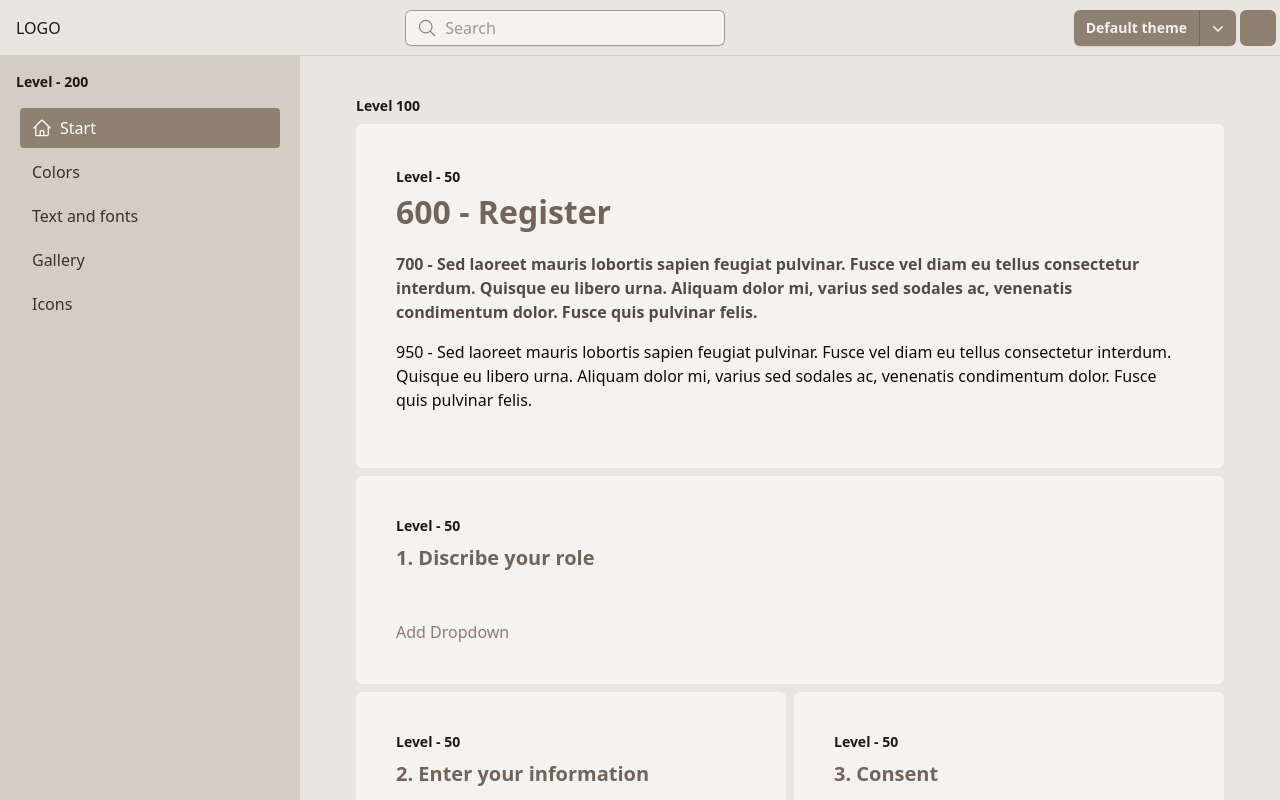
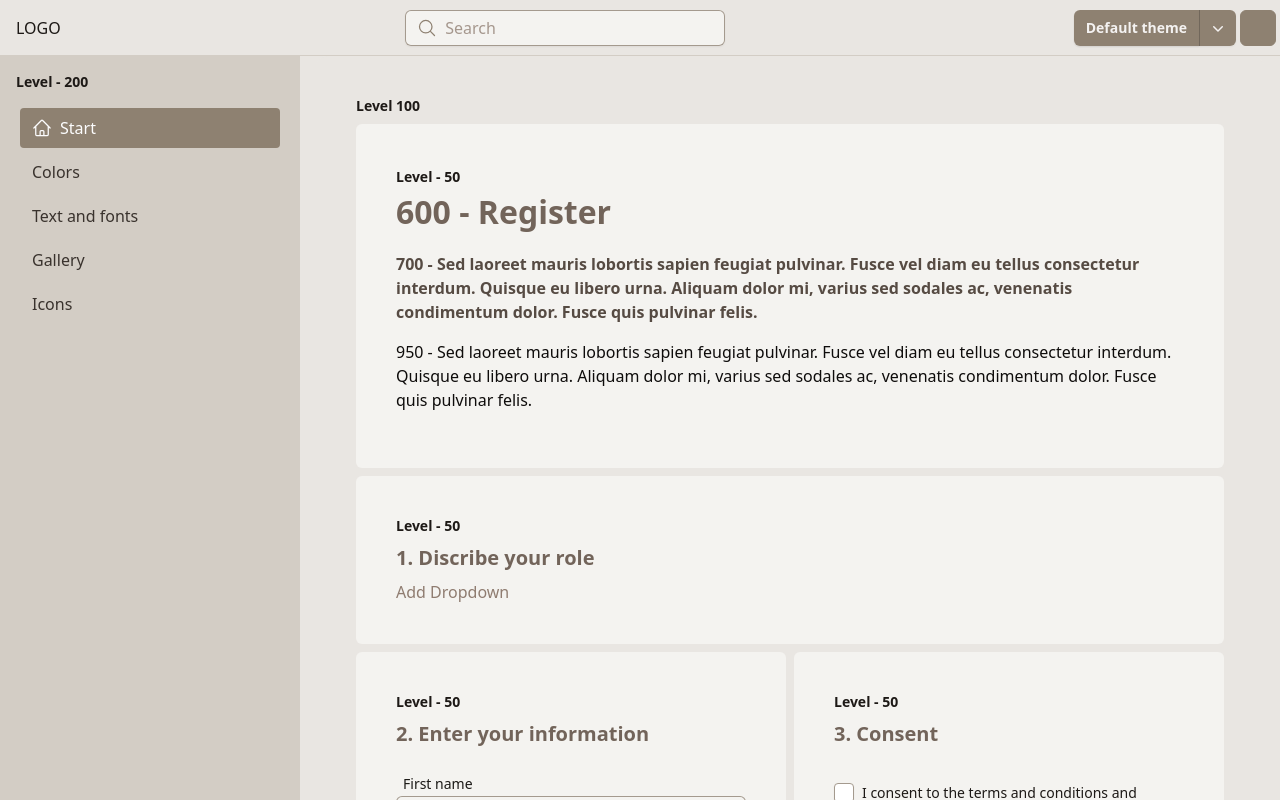
Before and after one commit to allbin/styles, a React (Vite) app: page /styles/ in a window 1280 px wide. Built offline with nearby package versions, Linux system fonts and the light colour scheme; some icons are missing.

Commit message:
Change spacing

```diff
--- a/src/routes/index.tsx
+++ b/src/routes/index.tsx
@@ -31,13 +31,11 @@ function Root() {
         </p>
       </div>
       <div className="flex size-full flex-col gap-2 rounded-md bg-background-50 p-10">
-        <span className="text-sm font-bold">Level - 50</span>
-        <span className="mb-10 text-xl font-bold text-text-600">
+        <span className="flex text-sm font-bold">Level - 50</span>
+        <span className="text-xl font-bold text-text-600">
           1. Discribe your role
         </span>
-        <div>
-          <p className="text-text-500">Add Dropdown</p>
-        </div>
+        <p className="text-text-500">Add Dropdown</p>
       </div>
       <div className="flex gap-2">
         <div className="flex gap-2">
```
